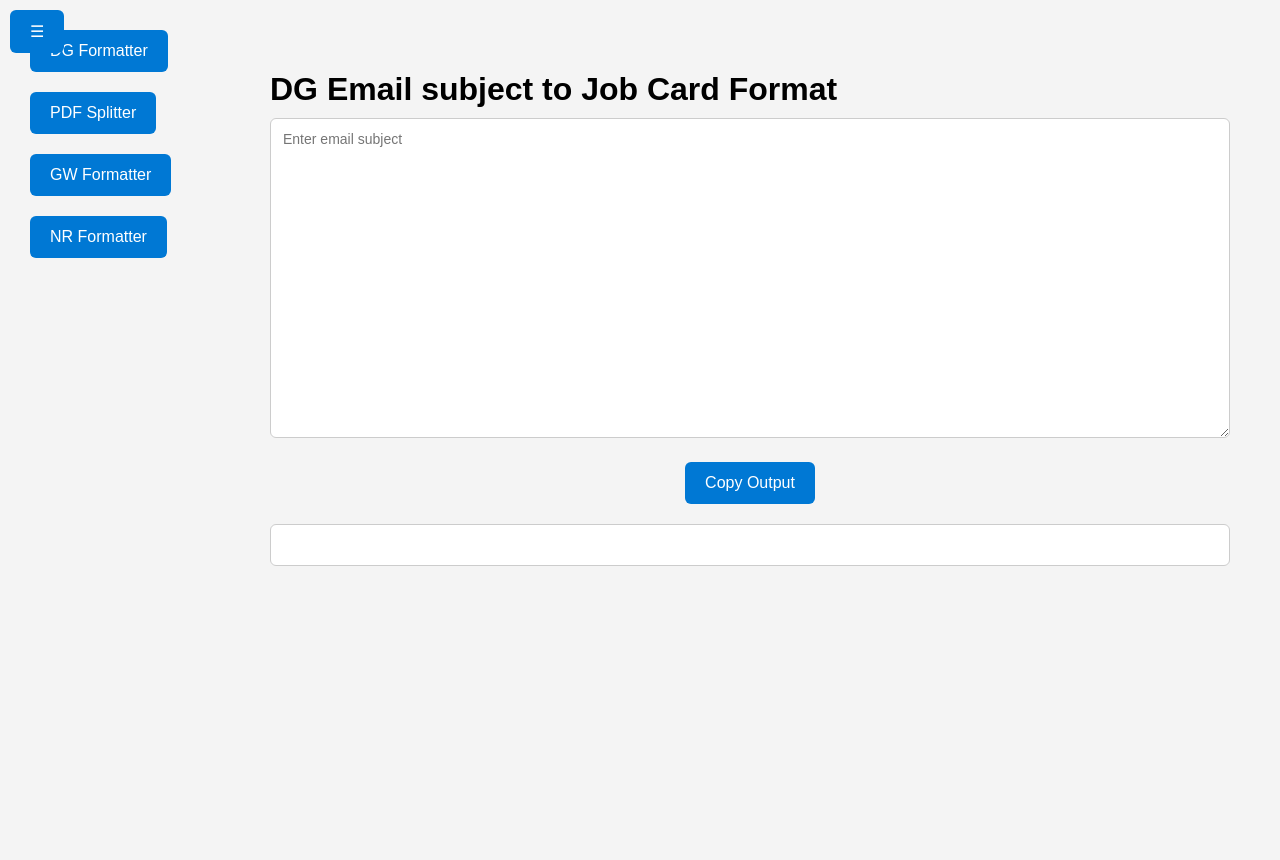
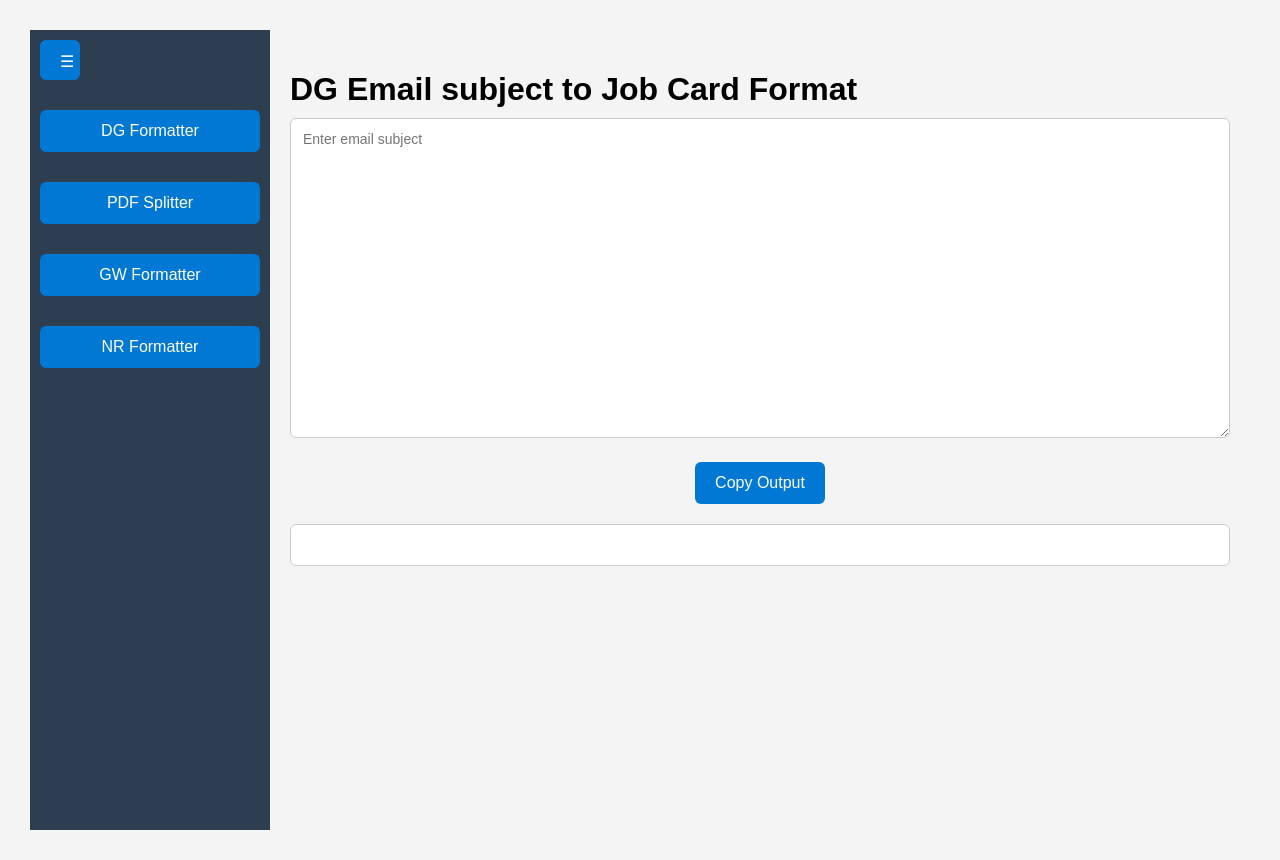
Before and after one commit to cha252/NPE_tools, a React (Vite) app: page / in a window 1280 px wide. Built offline with nearby package versions, Linux system fonts and the light colour scheme.

Commit message:
Fixed sidebar

```diff
--- a/App.css
+++ b/App.css
@@ -1,35 +1,33 @@
 .layout {
     display: flex;
-    min-height: 100vh;
+    height: 100vh;
 }
 
 .sidebar {
+    background: #2c3e50;
+    display: flex;
+    flex-direction: column;
+    gap: 10px;
+    padding: 10px;
+    transition: width 0.3s ease;
+    overflow: hidden;
+}
+
+.sidebar.open {
     width: 220px;
-    transform: translateX(0);
-    transition: transform 0.3s ease;
 }
 
 .sidebar.closed {
-    transform: translateX(-100%);
+    width: 60px; /* wide enough for menu button */
 }
 
-.sidebar.closed {
-    width: 0;
-    padding: 0;
-}
-
-.sidebar button {
-    white-space: nowrap;
+.toggle-btn {
+    width: 40px;
+    height: 40px;
+    align-self: flex-start;
 }
 
 .content {
     flex: 1;
     padding: 20px;
 }
-
-.menu-button {
-    position: fixed;
-    top: 10px;
-    left: 10px;
-    z-index: 1000;
-}
--- a/App.jsx
+++ b/App.jsx
@@ -30,15 +30,16 @@ function App() {
 
     return (
         <div className="layout">
-
+            <aside className={`sidebar ${sidebarOpen ? "open" : "closed"}`}>
                 <button
-                className="menu-button"
+                    className="toggle-btn"
                     onClick={() => setSidebarOpen(!sidebarOpen)}
                 >
                     ☰
                 </button>
 
-            <aside className={`sidebar ${sidebarOpen ? "open" : "closed"}`}>
+                {sidebarOpen && (
+                    <>
                         <button onClick={() => setSelectedTool("dg")}>
                             DG Formatter
                         </button>
@@ -54,12 +55,13 @@ function App() {
                         <button onClick={() => setSelectedTool("nr")}>
                             NR Formatter
                         </button>
+                    </>
+                )}
             </aside>
 
             <main className="content">
                 {renderTool()}
             </main>
-
         </div>
     );
 }
```
Lines whose indentation alone changed are shown as unchanged.
